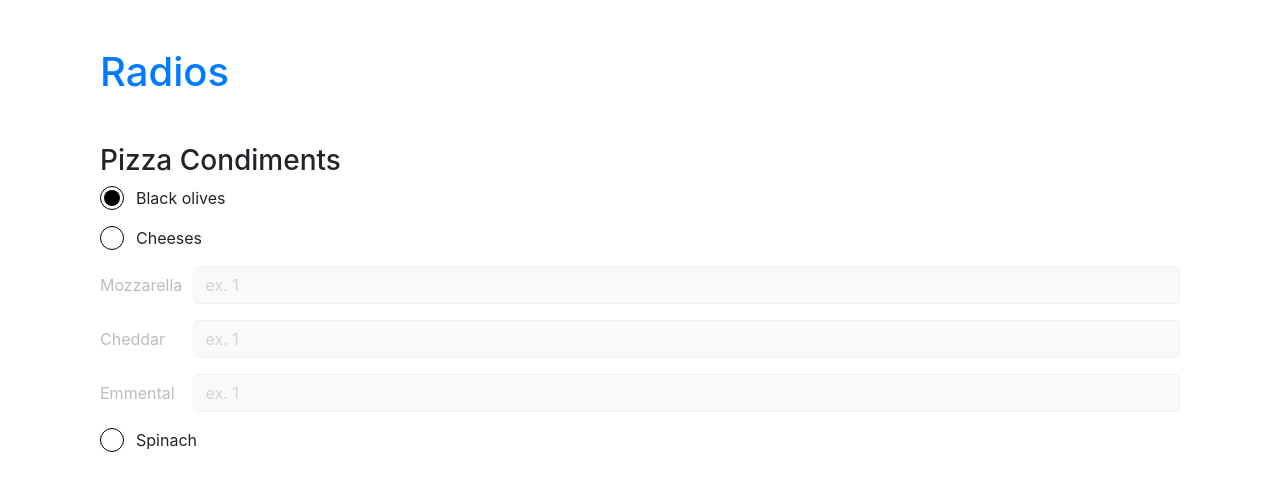
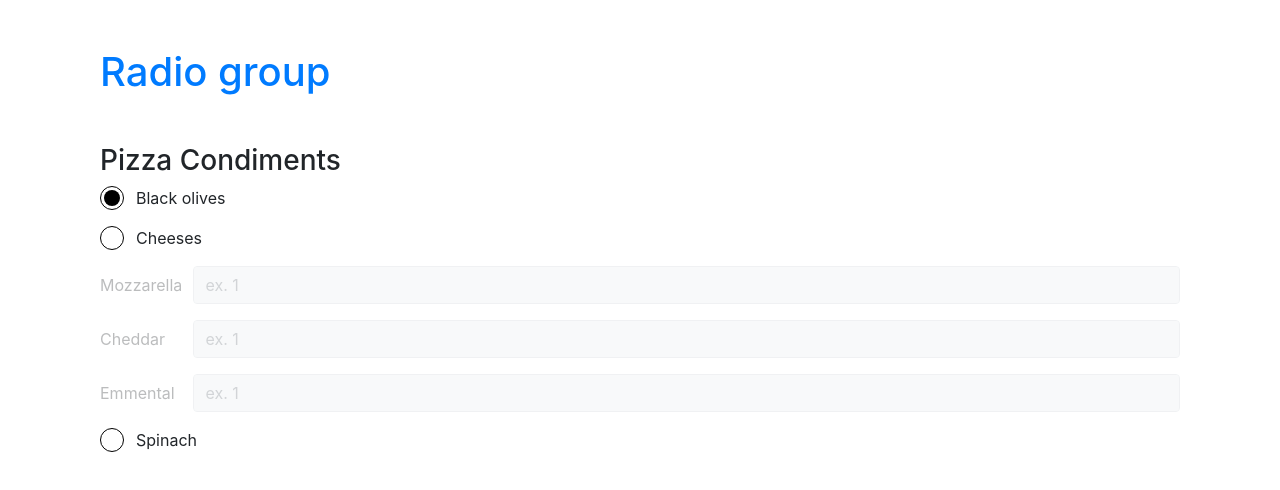
Before and after one commit to 19h47/19h47-radiogroup, a website: page index.html in a window 1280 px wide. Drawn offline with nearby package versions, Linux system fonts and the light colour scheme; files that its build step writes are made by us from their sources.

Commit message:
:pencil: Docs

```diff
--- a/index.html
+++ b/index.html
@@ -48,8 +48,8 @@
 	<div class="container">
 		<div class="col-12">
 			<h1 class="my-5">
-				<a href="https://github.com/19h47/19h47-radios">
-					Radios
+				<a href="https://github.com/19h47/19h47-radiogroup">
+					Radio group
 				</a>
 			</h1>
 		</div>
```
